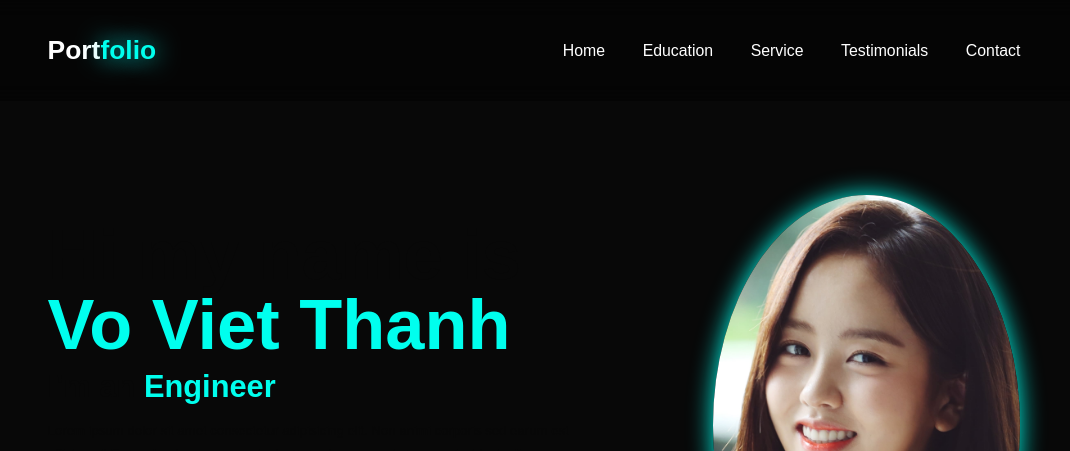
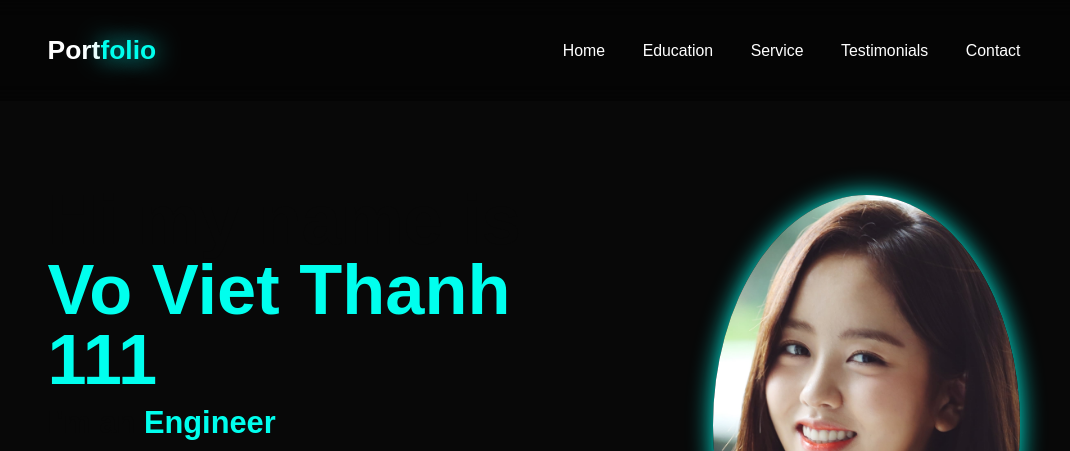
Before and after one commit to vietthanh179980123/MyPortfolioWeb, a plain HTML site: page index.html in a window 1280 px wide. Shown: the top 451 px of the page, without its empty margins (106-1176 px from the left). Drawn offline with nearby package versions, Linux system fonts and the light colour scheme.

Commit message:
Update index.html

```diff
--- a/index.html
+++ b/index.html
@@ -22,7 +22,7 @@
     </header>
     <section class="home" id="home">
         <div class="home-content">
-            <h1>Hi my name is <span>Vo Viet Thanh</span></h1>
+            <h1>Hi my name is <span>Vo Viet Thanh 111</span></h1>
             <h3 class="text-animation">I'm an <span>Engineer</span></h3>
             <p>Lorem ipsum dolor sit amet consectetur adipisicing elit. Non animi corporis sed earum est officia qui! Earum beatae quae nesciunt error est consequatur a quas incidunt, alias asperiores expedita illo!</p>
             <div class="social-icons">
```
